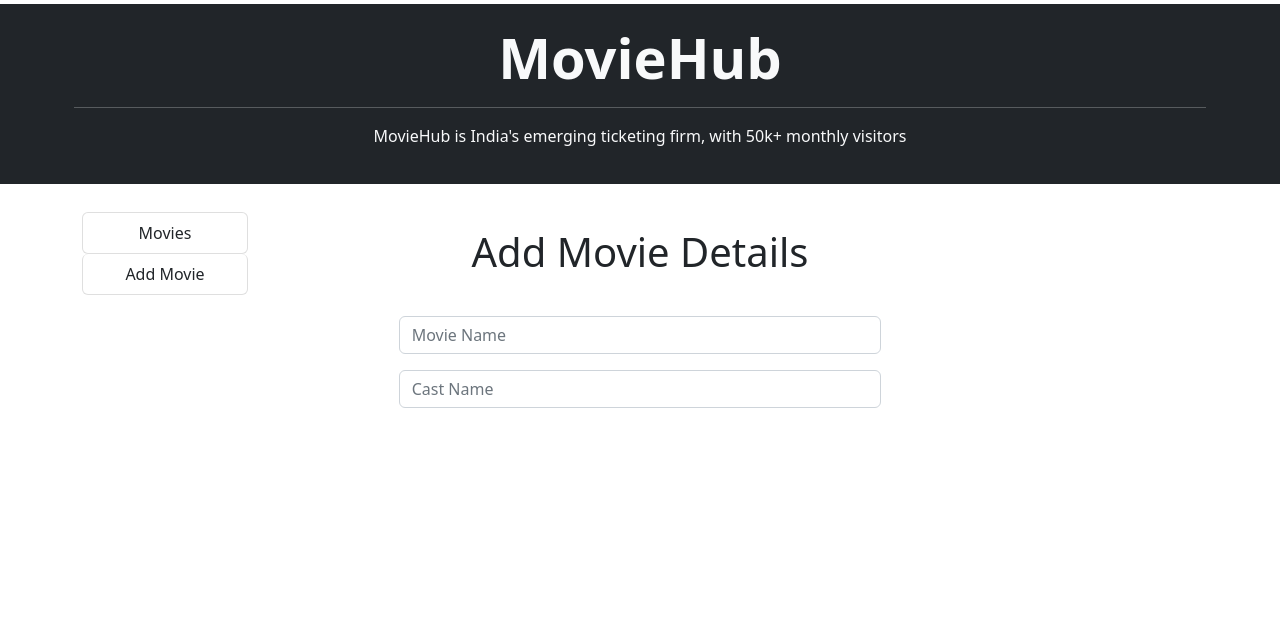
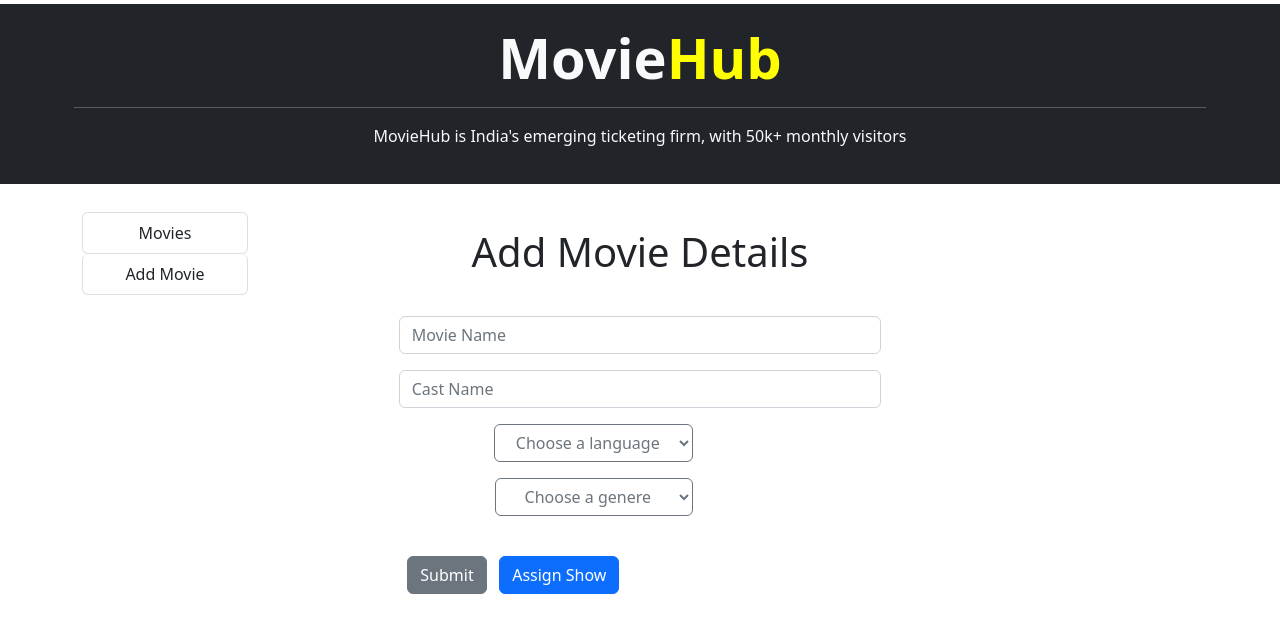
Before and after one commit to rahulgupta1999/MovieHub, a React (Create React App) app in the folder moviehub/: page /add-movie in a window 1280 px wide. Shown: the top 632 px of the page. Built offline with nearby package versions, Linux system fonts and the light colour scheme.

Commit message:
Updates in UI

```diff
--- a/moviehub/src/Home.js
+++ b/moviehub/src/Home.js
@@ -6,9 +6,9 @@ return(
 <div>
 <div className="container-fluid bg-dark text-light p-3 my-1">
   <div className="container bg-dark p-1">
-    <h1 className=" display-4 fw-bold">MovieHub</h1>
+    <h1 className=" display-4 fw-bold">Movie<span style={{color:"yellow"}}>Hub</span></h1>
     <hr/>
-      <p>MovieHub is India's emerging ticketing firm, with 50k+ monthly visitors
+      <p >MovieHub is India's emerging ticketing firm, with 50k+ monthly visitors
     </p>
   </div>
 </div>
--- a/moviehub/src/MoviesList.js
+++ b/moviehub/src/MoviesList.js
@@ -26,7 +26,7 @@ const MoviesList = ()=>{
 <td>{info.language}</td>
 <td>{info.genere}</td>
 <td>{info.TotalLocations}</td>
-<td><button  type="button"  class="btn btn-outline-success" >Show more</button></td>
+<td><button  type="button"  class="btn btn-outline-primary" >Show more</button></td>
 </tr>
 
             );
--- a/moviehub/src/addMovie.js
+++ b/moviehub/src/addMovie.js
@@ -1,6 +1,6 @@
 import React, { Fragment } from 'react';
 import 'bootstrap/dist/css/bootstrap.min.css';
-import { Col, Button, Form, FormGroup, Label, Input, FormText } from 'reactstrap';
+import { Col, Button, Form, FormGroup, Label, Input} from 'reactstrap';
 
 const AddMovie=()=> {
 
@@ -19,10 +19,64 @@ const AddMovie=()=> {
           <FormGroup row>
             <Label  for="cast" sm={2} size="lg" ></Label>
             <Col sm={8}>
-              <Input type="text" name="Cast" id="Cast" placeholder="Cast Name"  />
+
+              <Input type="text" name="Cast" id="Cast" placeholder="Cast Name" multiple />
             </Col>
           </FormGroup>
+          <FormGroup row>
 
+            <Col sm={8}>
+            <Label  for="Language" sm={4} size="lg" ></Label>
+            <select class="btn btn-outline-secondary" name="language" id="language">
+            <option value="#" hidden>&nbsp;Choose a language&nbsp;</option>
+            <option value="English"> English</option>
+            <option value="Hindi"> Hindi</option>
+<option value="Assamese"> Assamese</option>
+<option value="Bengali"> Bengali</option>
+<option value="Bhojpuri"> Bhojpuri</option>
+<option value="Gujarati"> Gujarati</option>
+
+<option value="Kannada"> Kannada</option>
+<option value="Malayalam"> Malayalam</option>
+<option value="Marathi"> Marathi</option>
+<option value="Odia"> Odia</option>
+<option value="Punjabi"> Punjabi</option>
+<option value="Tamil"> Tamil</option>
+<option value="Telugu"> Telugu</option>
+
+
+	</select>
+
+            </Col>
+          </FormGroup>
+          <FormGroup row>
+
+            <Col sm={8}>
+
+<Label  for="genre" sm={4} size="lg" ></Label>
+<select  class="btn btn-outline-secondary" name="genere" id="genere">
+<option value="#" hidden>&nbsp;&nbsp;&nbsp;Choose a genere&nbsp;&nbsp;&nbsp;</option>
+<option value="Action">Action</option>
+<option value="Comedy">Comedy</option>
+<option value="Drama">Drama</option>
+<option value="Fantasy">Fantasy</option>
+<option value="Horror">Horror</option>
+<option value="Mystery">Mystery</option>
+<option value="Romance">Romance</option>
+<option value="Thriller">Thriller</option>
+<option value="Western">Western</option>
+
+</select>
+            </Col>
+          </FormGroup>
+   <br/>
+   <FormGroup row>
+   <Col sm={8}>
+
+          <button  sm={4} type="button"  class="btn btn-secondary " >Submit</button>&nbsp;&nbsp;&nbsp;
+          <button  sm={4} type="button"  class="btn btn-primary " >Assign Show</button>
+          </Col>
+          </FormGroup>
         </Form>
 
         </Fragment>
--- a/package.json
+++ b/package.json
@@ -3,6 +3,7 @@
     "axios": "^0.27.2",
     "bootstrap": "^5.2.0",
     "react": "^17.0.2",
+    "react-bootstrap": "^2.5.0",
     "react-burger-menu": "^3.0.8",
     "react-dom": "^17.0.2",
     "react-icons": "^4.4.0",
```
Also changed, not shown: 2 other files (tests, documents, lock files or other folders).
